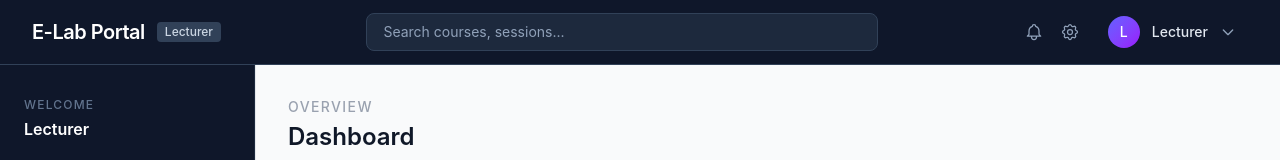
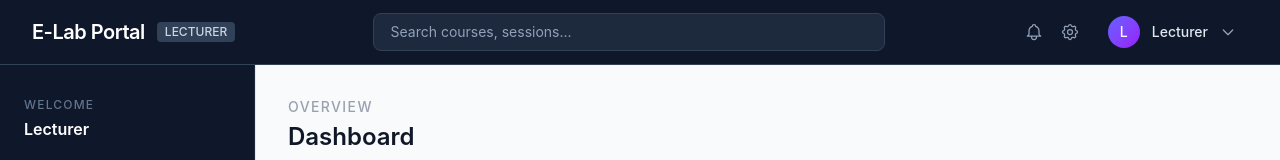
Before and after one commit to Piyumal78/ELMS, a React (Vite) app in the folder Lecture-Portal/: page / in a window 1280 px wide. Shown: the top 160 px of the page. Built offline with nearby package versions, Linux system fonts and the light colour scheme; no server answers.

Commit message:
navbar named

```diff
--- a/Lecture-Portal/src/components/navbar/navbar.jsx
+++ b/Lecture-Portal/src/components/navbar/navbar.jsx
@@ -43,7 +43,7 @@ const Navbar = () => {
               E-Lab Portal
             </Link>
             <span className="ml-3 px-2 py-0.5 bg-slate-700 text-slate-300 text-xs font-medium rounded">
-              Lecturer
+              LECTURER
             </span>
           </div>
 
```
